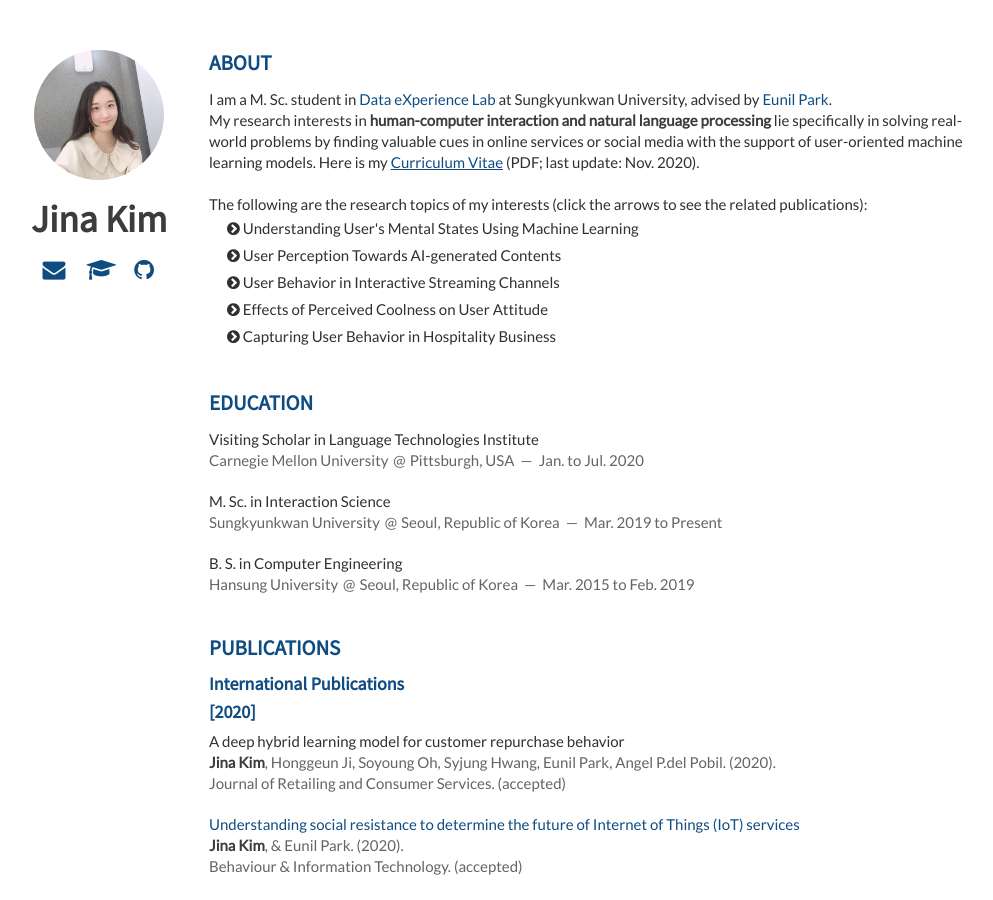
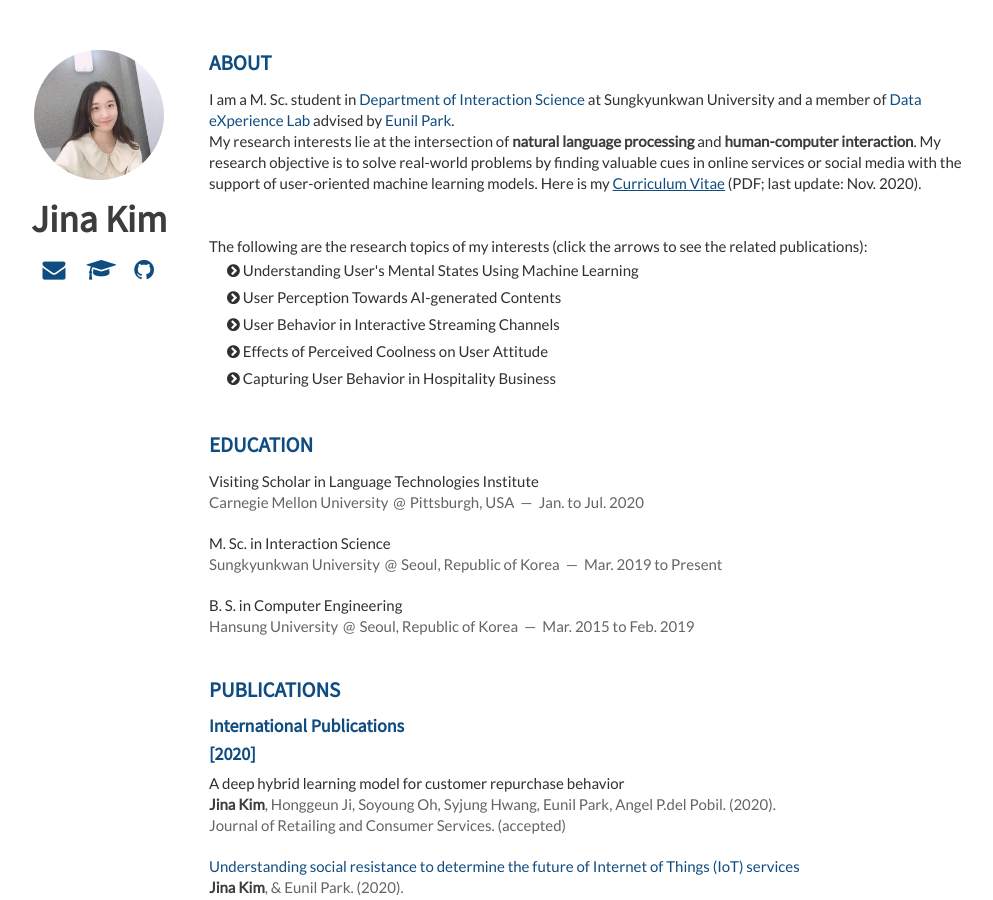
Before and after one commit to Jina-Kim/Jina-Kim.github.io, a Jekyll site: the page built from index.html, in a window 1280 px wide and 900 px high. Shown: the whole window, without its empty margins (151-1144 px from the left). Built offline with Jekyll 4.4.1, drawn with Linux system fonts in a browser that asks for light colours; nearby versions of some CDN libraries; the list of posts is cut into pages by our own code.

Commit message:
Update about.html

```diff
--- a/_includes/about.html
+++ b/_includes/about.html
@@ -2,9 +2,10 @@
     <h1>About</h1>
     <article>
         <p>
-          I am a M. Sc. student in <a href="http://dsl.skku.edu">Data eXperience Lab</a> at Sungkyunkwan University, advised by <a href="http://eunilpark.com">Eunil Park</a>. </br>
-          My research interests in <em>human-computer interaction and natural language processing</em> lie specifically in solving real-world problems by finding valuable cues in online services or social media with the support of user-oriented machine learning models. Here is my <a href='/Jina_Kim_CV.pdf' style="text-decoration: underline">Curriculum Vitae</a> (PDF; last update: Nov. 2020).
-
+          I am a M. Sc. student in <a href="http://is.skku.edu">Department of Interaction Science</a> at Sungkyunkwan University and a member of <a href="http://dsl.skku.edu">Data eXperience Lab</a> advised by <a href="http://eunilpark.com">Eunil Park</a>. </br>
+          My research interests lie at the intersection of <em>natural language processing</em> and <em>human-computer interaction</em>. My research objective is to solve real-world problems by finding valuable cues in online services or social media with the support of user-oriented machine learning models.
+          Here is my <a href='/Jina_Kim_CV.pdf' style="text-decoration: underline">Curriculum Vitae</a> (PDF; last update: Nov. 2020).
+        </p>
         </br></br>
           The following are the research topics of my interests (click the arrows to see the related publications):
         </br>
```
